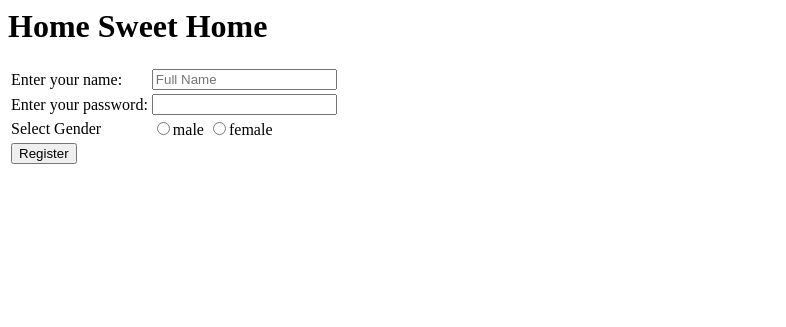
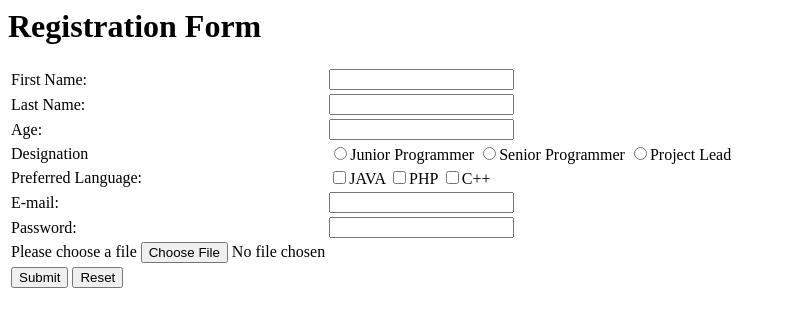
Before and after one commit to Akskyash/SE101, a PHP site: page /Home.php in a window 1280 px wide. Shown: the top 327 px of the page, without its empty margins (0-786 px from the left). Run offline with PHP 8.4, Linux system fonts and the light colour scheme.

Commit message:
Add files via upload

```diff
--- a/Home.php
+++ b/Home.php
@@ -1,20 +1,33 @@
 <html>
     <head>
-        <title>My Home</title>
+        <title>Form</title>
 </head>
 <body>
-    <h1>Home Sweet Home</h1>
+    <h1>Registration Form</h1>
 
 <form action= "../Control/Process.php" method="POST">
     <table>
-    <tr><td>Enter your name: </td>
-        <td><input type="text" placeholder="Full Name"></td></tr>
-   <tr><td> Enter your password: </td>
+    <tr><td>First Name: </td>
+        <td><input type="text"></td></tr>
+    <tr><td>Last Name: </td>
+        <td><input type="text"></td></tr>
+    <tr><td>Age: </td>
+        <td><input type="number"></td></tr>
+      <tr><td>Designation</td>
+      <td><input type="radio" name="gender">Junior Programmer
+      <input type="radio" name="gender">Senior Programmer
+    <input type="radio" name="gender">Project Lead</td></tr>
+    <tr><td>Preferred Language:</td>
+      <td><input type="checkbox">JAVA
+      <input type="checkbox">PHP
+    <input type="checkbox">C++</td></tr>
+    <tr><td>E-mail: </td>
+        <td><input type="email"></td></tr>
+    <tr><td> Password: </td>
       <td> <input type="password" ></td>
-      <tr><td>Select Gender</td>
-      <td><input type="radio" name="gender">male
-    <input type="radio" name="gender">female</td></tr>
-    <tr><td><input type="submit" name="submit" value = "Register"></td></tr>
+     <tr><td> <p>Please choose a file <input type = "button" value="Choose File"> No file chosen</p></td></tr>
+    <tr><td><input type="submit" name="Submit">
+    <input type="reset" name="Reset"></td></tr>
 
 </table>
 </form>
```
